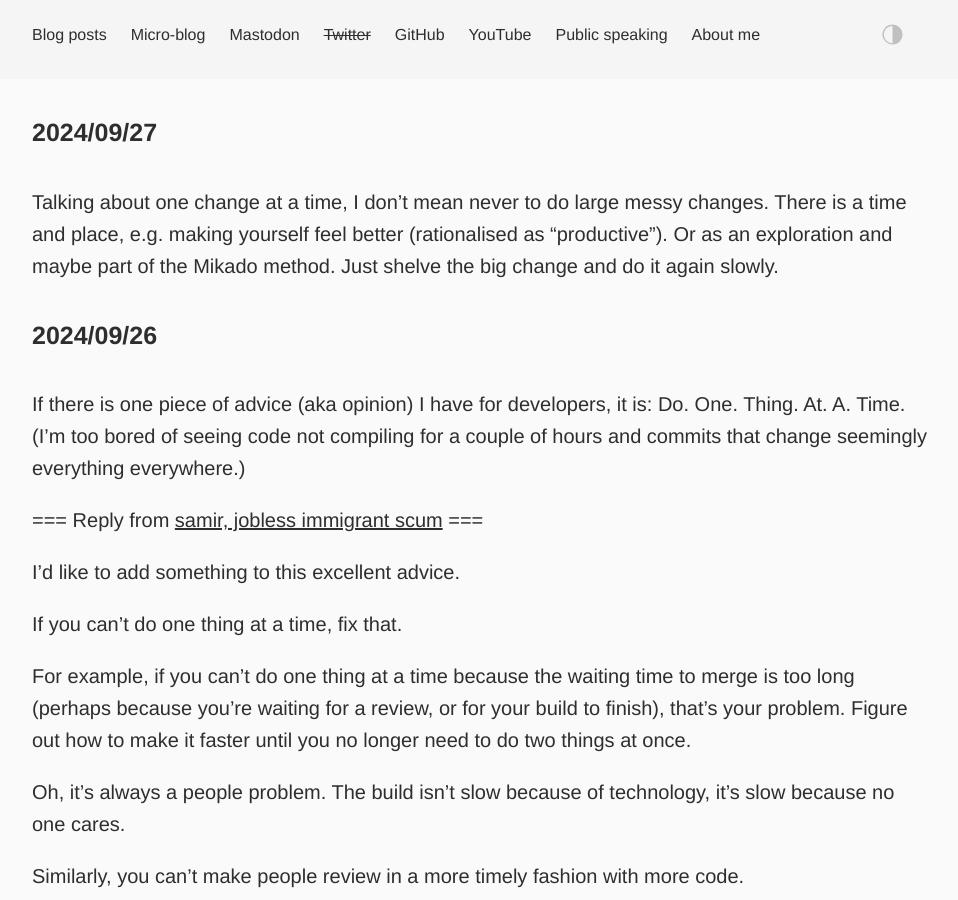
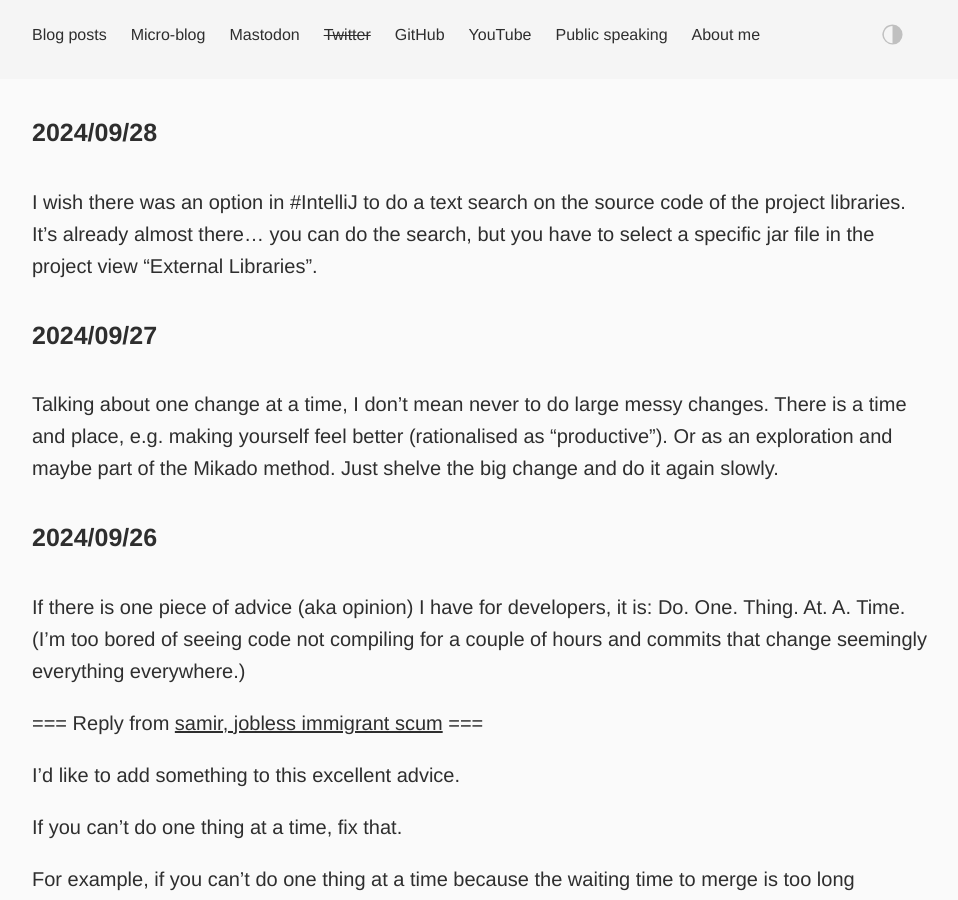
Before and after one commit to dkandalov/dkandalov.github.io, a Jekyll site: the page built from micro-blog.md, in a window 1280 px wide and 900 px high. Shown: the whole window, without its empty margins (160-1118 px from the left). Built offline with Jekyll 4.4.1, drawn with Linux system fonts in a browser that asks for light colours.

Commit message:
updated micro-blog

```diff
--- a/micro-blog.md
+++ b/micro-blog.md
@@ -2,6 +2,9 @@
 layout: post
 permalink: /micro-blog/
 ---
+
+#### 2024/09/28
+I wish there was an option in #IntelliJ to do a text search on the source code of the project libraries. It's already almost there... you can do the search, but you have to select a specific jar file in the project view "External Libraries".
 
 #### 2024/09/27
 Talking about one change at a time, I don't mean never to do large messy changes. There is a time and place, e.g. making yourself feel better (rationalised as "productive"). Or as an exploration and maybe part of the Mikado method. Just shelve the big change and do it again slowly.
```
